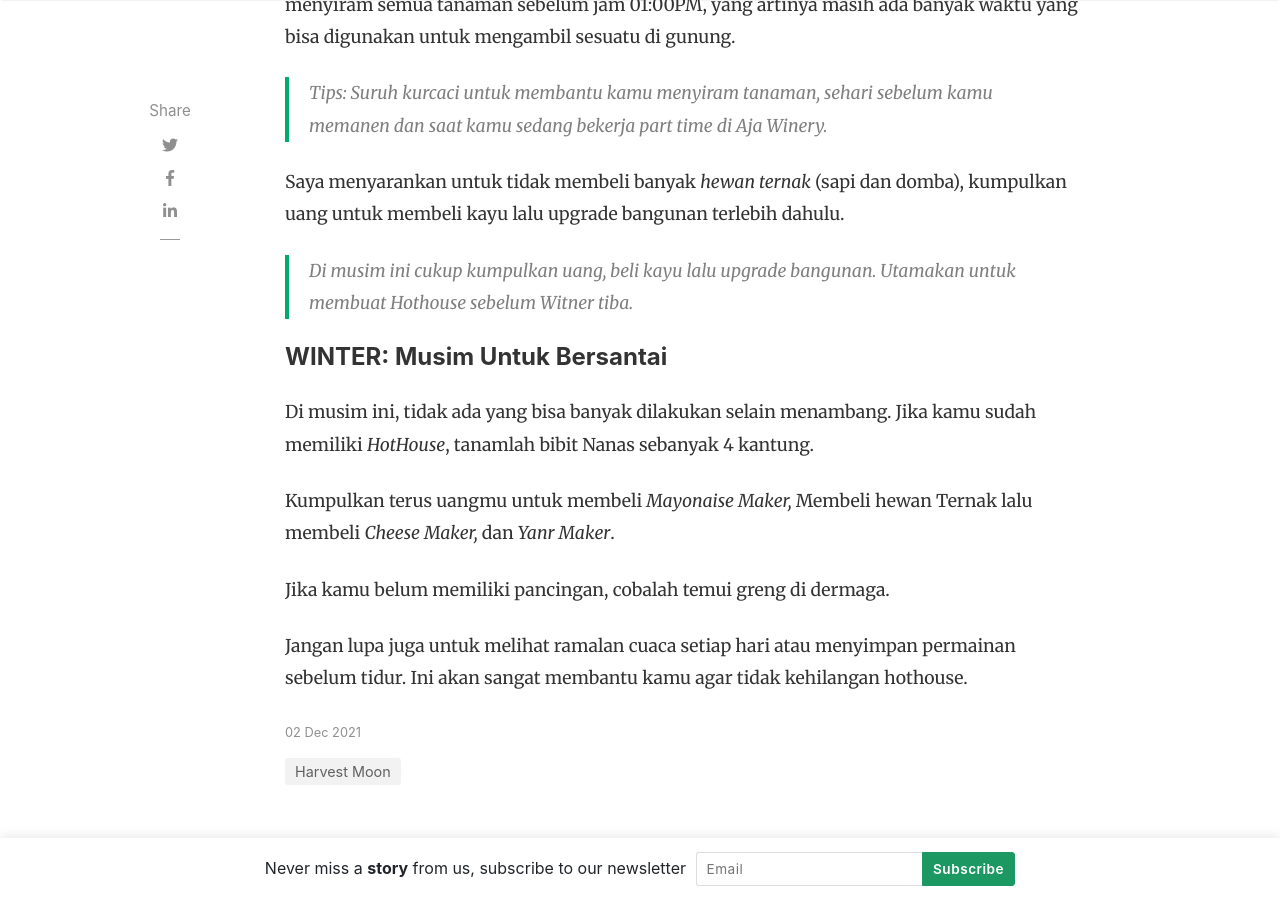
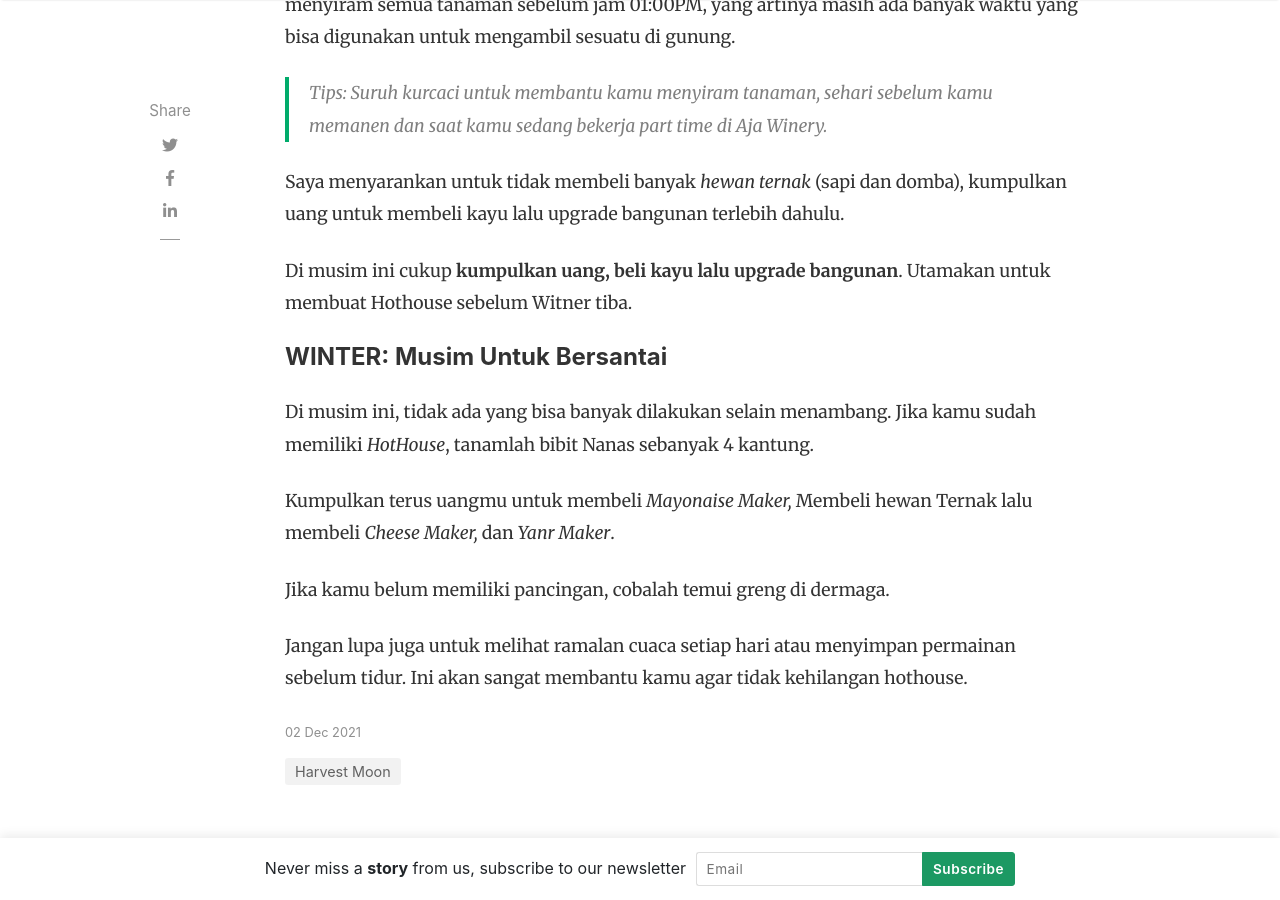
Before and after one commit to kisahpetani/kisahpetani.github.io, a Jekyll site: the page built from _posts/2021-12-02-sukses-ditahun-pertama-harvest-moon-back-to-nature.md, in a window 1280 px wide and 900 px high, scrolled down 3161 px. Built offline with Jekyll 4.4.1, drawn with Linux system fonts in a browser that asks for light colours; nearby versions of some CDN libraries; comment, search, counter and statistics services are not loaded.

```diff
--- a/_posts/2021-12-02-sukses-ditahun-pertama-harvest-moon-back-to-nature.md
+++ b/_posts/2021-12-02-sukses-ditahun-pertama-harvest-moon-back-to-nature.md
@@ -66,7 +66,7 @@ Dengan penyiraman yang sudah diupgrade tanggal 27 Summer, seharusnya kamu sudah
 
 Saya menyarankan untuk tidak membeli banyak *hewan ternak* (sapi dan domba), kumpulkan uang untuk membeli kayu lalu upgrade bangunan terlebih dahulu.
 
-> Di musim ini cukup kumpulkan uang, beli kayu lalu upgrade bangunan. Utamakan untuk membuat Hothouse sebelum Witner tiba.
+Di musim ini cukup **kumpulkan uang, beli kayu lalu upgrade bangunan**. Utamakan untuk membuat Hothouse sebelum Witner tiba.
 
 
 #### WINTER: Musim Untuk Bersantai
```
